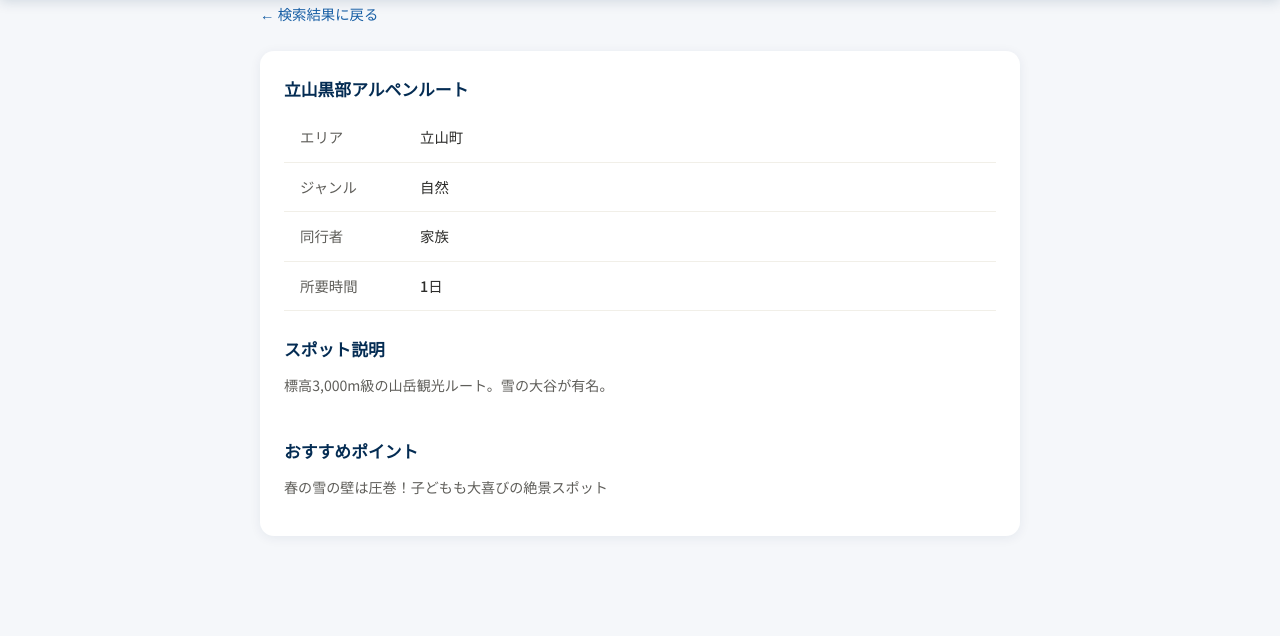
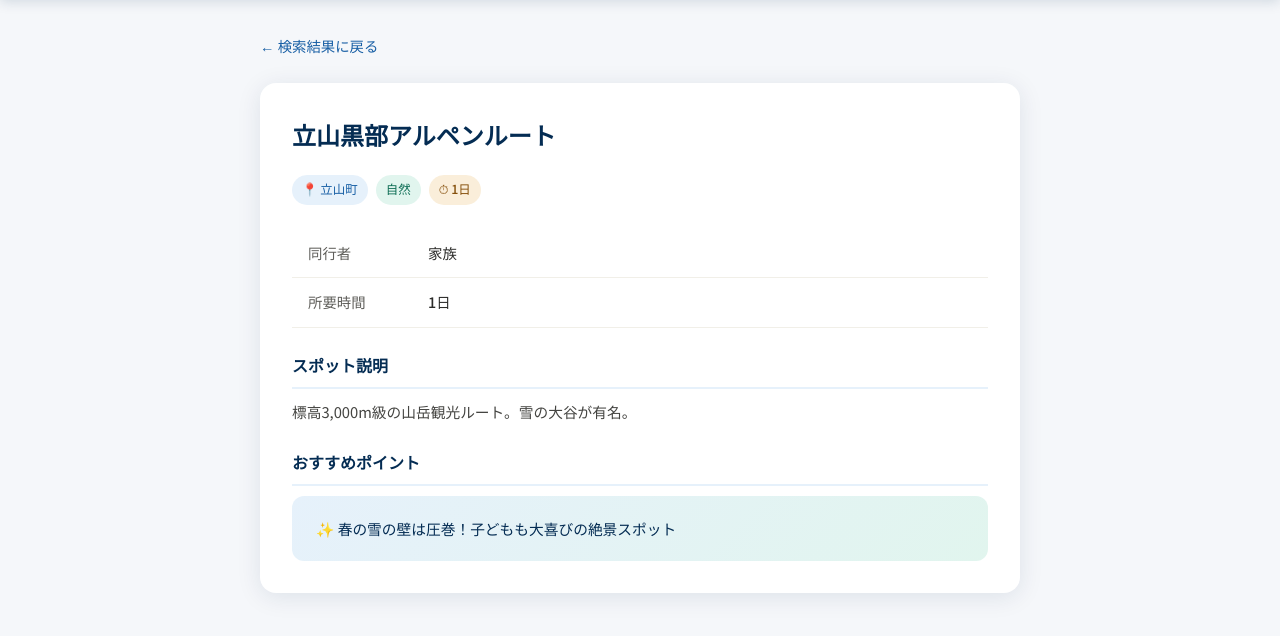
Before and after one commit to sayo0805/odesuke-planner, a Flask app: page /spot/4 in a window 1280 px wide. Shown: the part 78-714 px from the top of the page. Run offline with Flask 3, Linux system fonts and the light colour scheme; data comes from the database, SQL or seed files in the repository.

Commit message:
デザイン改善

```diff
--- a/templates/detail.html
+++ b/templates/detail.html
@@ -12,21 +12,19 @@
     <a href="/"><h1>🗾 おでかけプランナー</h1></a>
   </header>
 
-  <div class="container">
+  <div class="container" style="margin-top: 32px;">
     <a href="javascript:history.back()" class="back-link">← 検索結果に戻る</a>
 
-    <div class="card">
-      <h2>{{ spot.name }}</h2>
+    <div class="detail-card">
+      <h1>{{ spot.name }}</h1>
+
+      <div class="detail-tags">
+        <span class="tag tag-city">📍 {{ spot.city }}</span>
+        <span class="tag tag-genre">{{ spot.genre }}</span>
+        <span class="tag tag-duration">⏱ {{ spot.duration }}</span>
+      </div>
 
       <table>
-        <tr>
-          <th>エリア</th>
-          <td>{{ spot.city }}</td>
-        </tr>
-        <tr>
-          <th>ジャンル</th>
-          <td>{{ spot.genre }}</td>
-        </tr>
         <tr>
           <th>同行者</th>
           <td>{{ spot.companion }}</td>
@@ -37,13 +35,11 @@
         </tr>
       </table>
 
-      <h2>スポット説明</h2>
-      <p>{{ spot.description }}</p>
+      <div class="section-title">スポット説明</div>
+      <p class="description-text">{{ spot.description }}</p>
 
-      <br>
-
-      <h2>おすすめポイント</h2>
-      <p>{{ spot.point }}</p>
+      <div class="section-title">おすすめポイント</div>
+      <div class="point-box">✨ {{ spot.point }}</div>
     </div>
   </div>
 </body>
```
Also changed, not shown: templates/index.html (+15 -1 lines), templates/results.html (+12 -4 lines).
